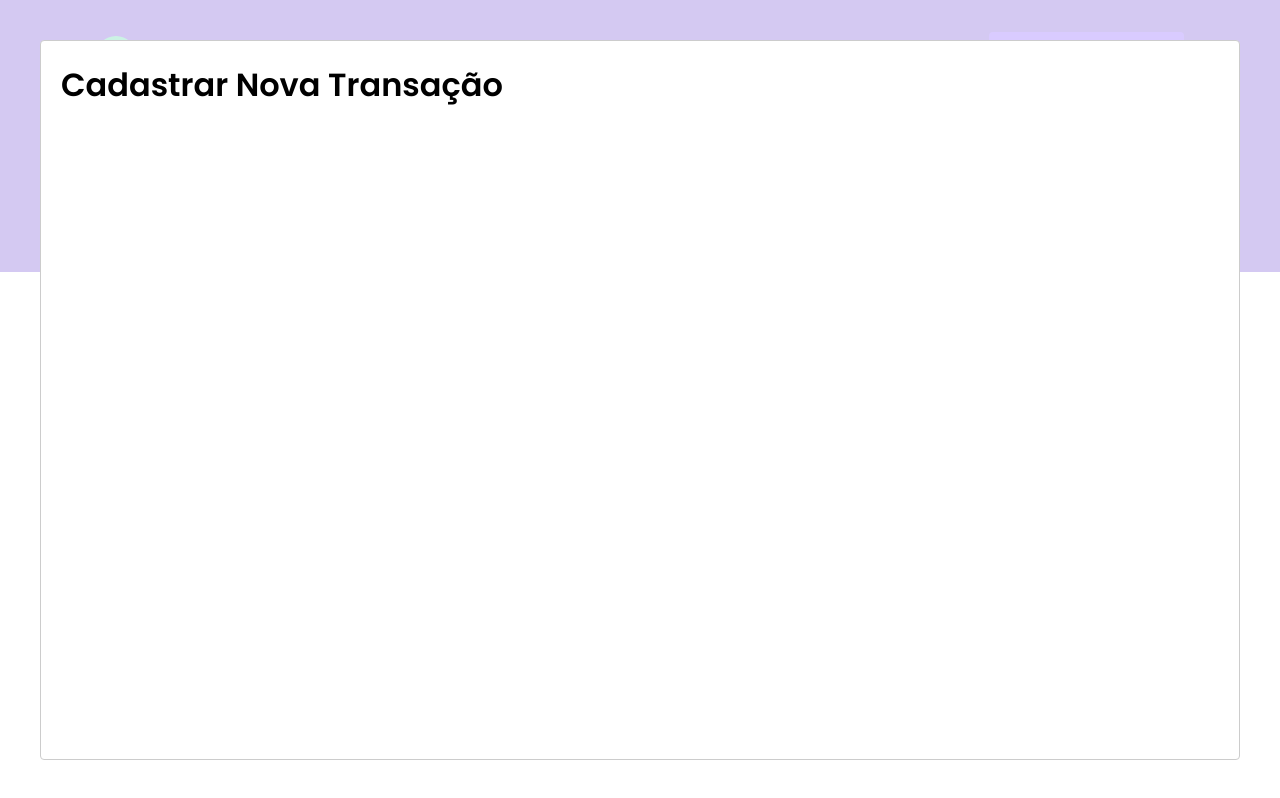
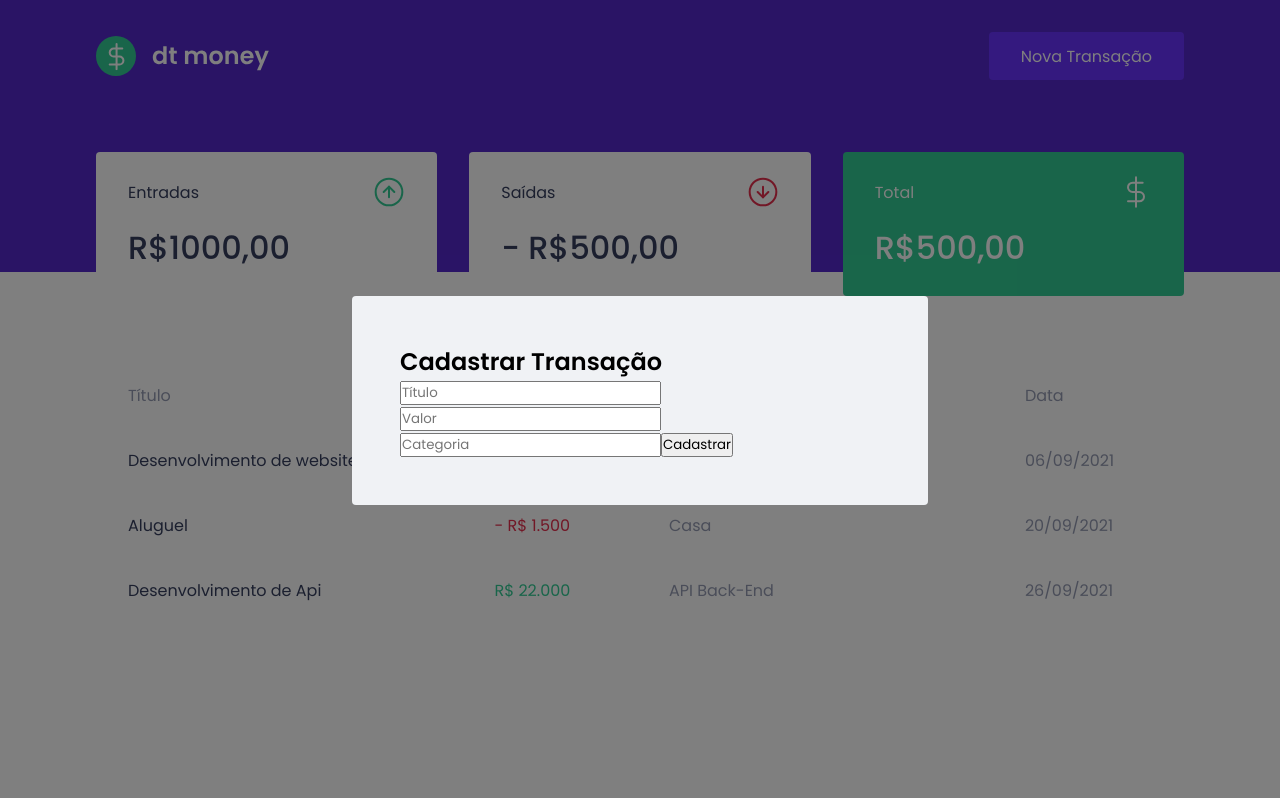
Before and after one commit to dgsdev/dtmoney, a React (Create React App) app: page / in a window 1280 px wide. Both pictures are taken after a click on the button "Nova Transação". Built offline with nearby package versions, Linux system fonts and the light colour scheme; no server answers; what miragejs would draw is missing.

Commit message:
Estrutura Formulário

```diff
--- a/src/components/NewTransactionModal/index.tsx
+++ b/src/components/NewTransactionModal/index.tsx
@@ -1,4 +1,5 @@
 import Modal from "react-modal";
+import { NewTransactionModalStyles } from "./styles";
 
 interface NewTransactionModalProps {
     isOpen: boolean;
@@ -10,8 +11,30 @@
     <Modal
       isOpen={isOpen}
       onRequestClose={onRequestClose}
+      overlayClassName="react-modal-overlay"
+      className="react-modal-content"
     >
-      <h1>Cadastrar Nova Transação</h1>
+      <NewTransactionModalStyles>
+      <h2>Cadastrar Transação</h2>
+
+      <input
+      placeholder="Título"
+      />
+
+      <input
+      type="number"
+      placeholder="Valor"
+      />
+
+      <input
+      placeholder="Categoria"
+      />
+
+      <button type="submit">
+        Cadastrar
+      </button>
+
+      </NewTransactionModalStyles>
     </Modal>
   );
 }
--- a/src/components/NewTransactionModal/styles.ts
+++ b/src/components/NewTransactionModal/styles.ts
@@ -1,3 +1,3 @@
 import styled from "styled-components";
 
-export const NewTransactionModalStyles = styled.div``;
+export const NewTransactionModalStyles = styled.form``;
--- a/src/styles/global.ts
+++ b/src/styles/global.ts
@@ -54,4 +54,28 @@
       cursor: not-allowed;
   }
 
+  .react-modal-overlay {
+    background: rgba(0, 0, 0, 0.5);
+
+    position: fixed;
+    top: 0;
+    left: 0;
+    right: 0;
+    bottom: 0;
+
+    display: flex;
+    align-items: center;
+    justify-content: center;
+  }
+
+  .react-modal-content {
+      width: 100%;
+      max-width: 576px;
+      background: var(--background);
+      padding: 3rem;
+      position: relative;
+      border-radius: 0.25rem;
+
+  }
+
   `;
```
